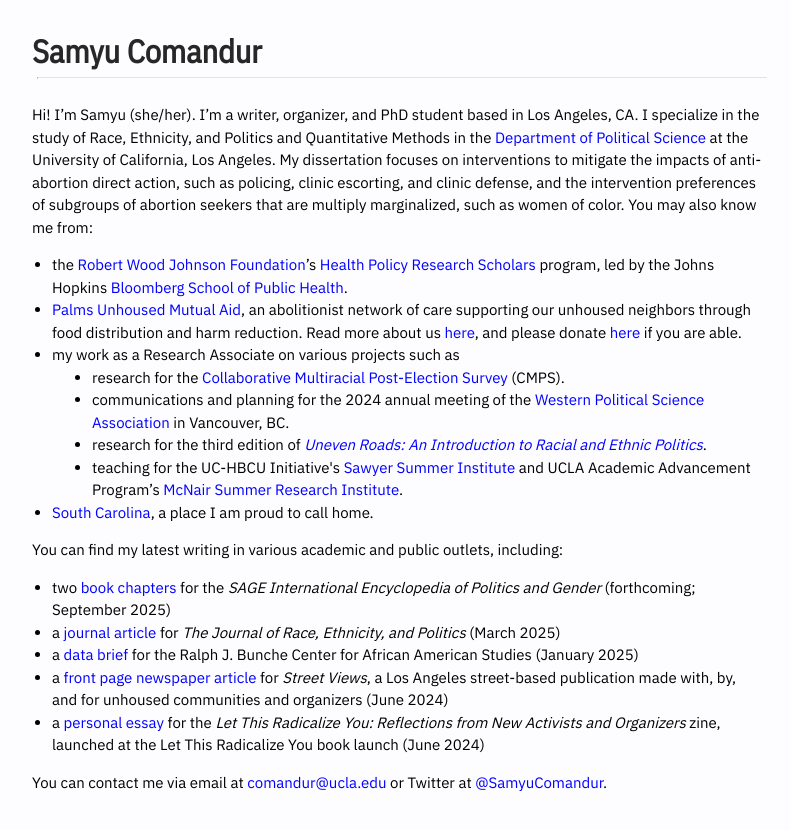
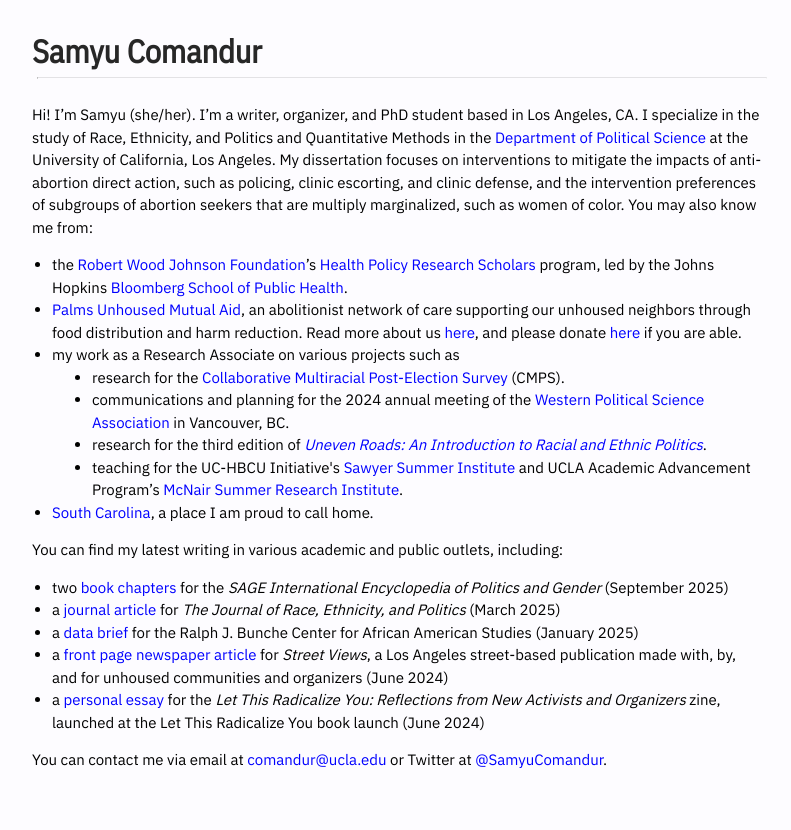
Before and after one commit to samyuc/samyuc.github.io, a Jekyll site: the page built from index.html, in a window 1280 px wide. Shown: the top 830 px of the page, without its empty margins (238-1029 px from the left). Built offline with Jekyll 4.4.1, drawn with Linux system fonts in a browser that asks for light colours.

Commit message:
Update index.html

```diff
--- a/index.html
+++ b/index.html
@@ -15,7 +15,7 @@
 
 You can find my latest writing in various academic and public outlets, including:
 <ul><dl><dt>
-<dt><li> two <a href="https://us.sagepub.com/en-us/nam/the-sage-international-encyclopedia-of-politics-and-gender/book286827">book chapters</a> for the <i>SAGE International Encyclopedia of Politics and Gender</i> (forthcoming; September 2025)</li>
+<dt><li> two <a href="https://us.sagepub.com/en-us/nam/the-sage-international-encyclopedia-of-politics-and-gender/book286827">book chapters</a> for the <i>SAGE International Encyclopedia of Politics and Gender</i> (September 2025)</li>
 <dt><li> a <a href=https://www.cambridge.org/core/journals/journal-of-race-ethnicity-and-politics/article/views-on-men-behaving-badly-male-public-opinion-and-the-2021-capitol-insurrection/1BCD3FECB9540D7ACF8E542AA7DFB451">journal article</a> for <i>The Journal of Race, Ethnicity, and Politics</i> (March 2025)</li>
 <dt><li> a <a href=https://bunchecenter.ucla.edu/wp-content/uploads/sites/112/2025/02/LA_Wildfire_Altadena_Black_Community_Report.pdf">data brief</a> for the Ralph J. Bunche Center for African American Studies (January 2025)</li>
 <dt><li> a <a href=https://streetviewsla.com/street-views-second-edition.pdf">front page newspaper article</a> for <i>Street Views</i>, a Los Angeles street-based publication made with, by, and for unhoused communities and organizers (June 2024)</li>
```
